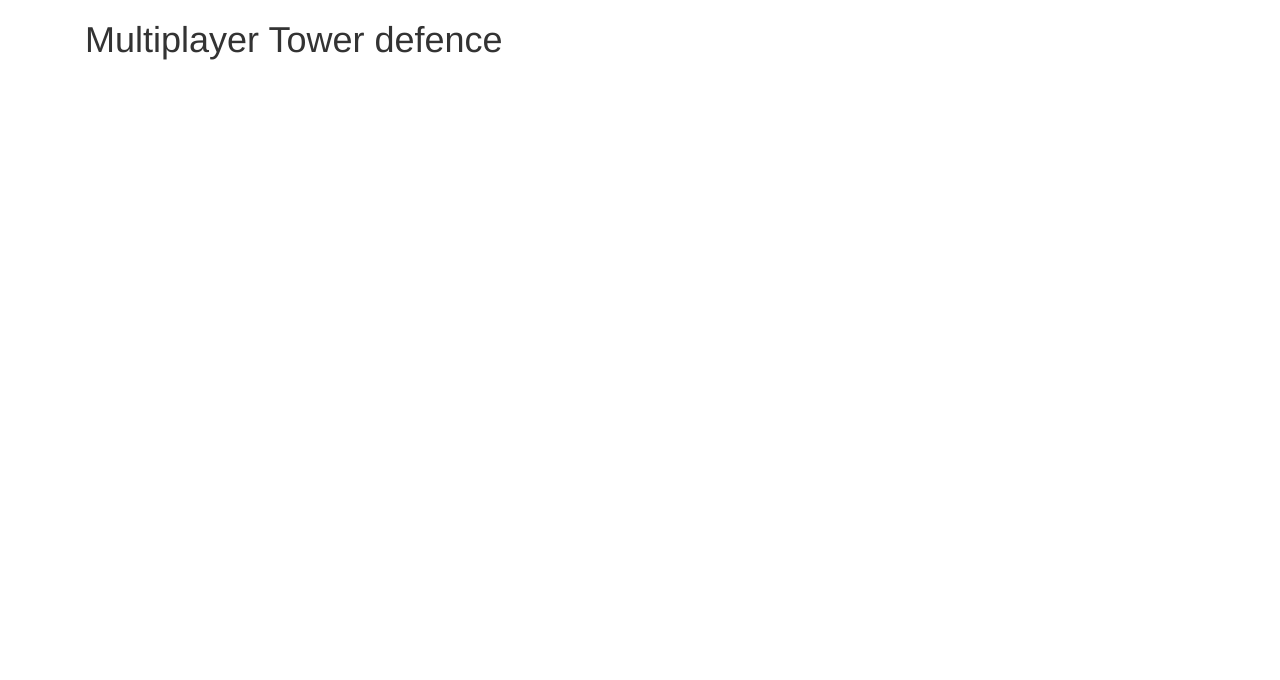
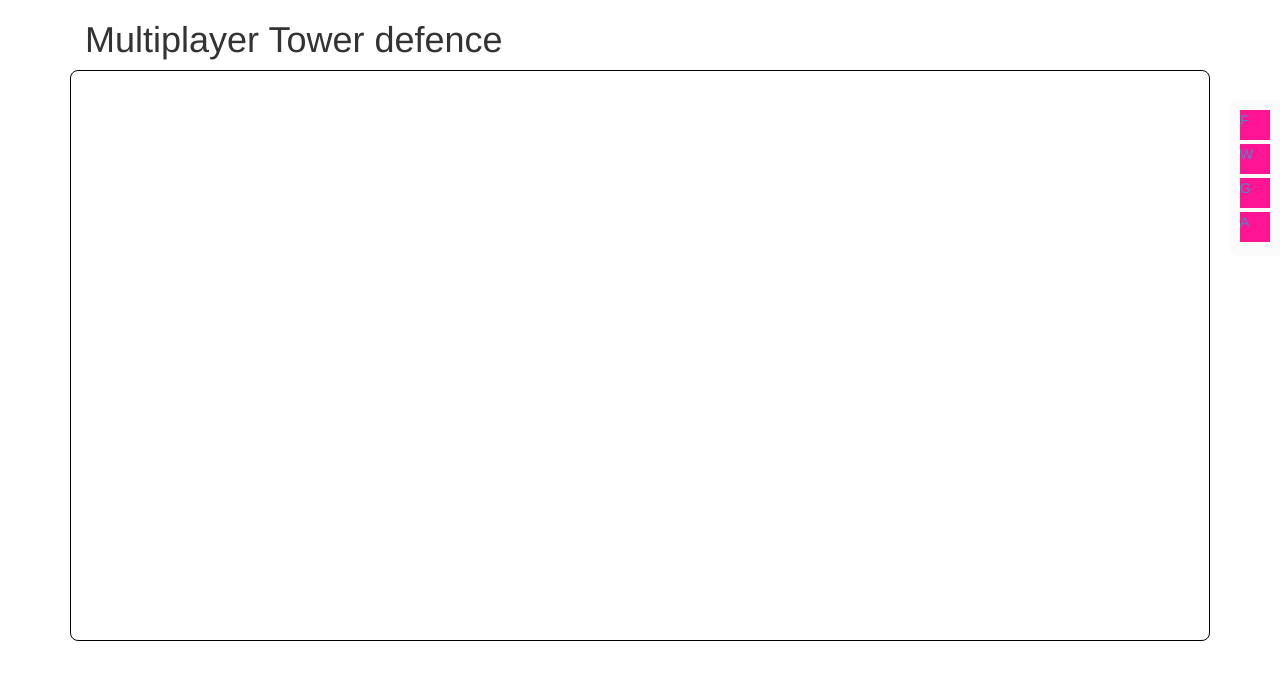
Before and after one commit to tivvit/MTD, a website: page index.html in a window 1280 px wide. Drawn offline with Linux system fonts and the light colour scheme.

Commit message:
basic html+css template

```diff
--- a/css/screen.less
+++ b/css/screen.less
@@ -1,2 +1,39 @@
 @import "../js/bower_components/bootstrap/dist/css/bootstrap.min.css";
 @import "../js/bower_components/bootstrap/dist/css/bootstrap-theme.min.css";
+
+@radius: 8px;
+
+.left-radius() {
+  border-top-left-radius: @radius;
+  border-bottom-left-radius: @radius;
+}
+
+#game {
+  border: 1px solid black;
+  max-width: 100%;
+  border-radius: @radius;
+}
+
+#controls {
+  position: absolute;
+  top: 100px;
+  right: 0;
+  background-color: rgba(250, 250, 250, .8);
+  border-bottom-left-radius: @radius;
+  padding: 10px;
+  .left-radius;
+
+  ul {
+    list-style-type: none;
+    margin: 0;
+    padding: 0;
+
+    li a {
+      width: 30px;
+      height: 30px;
+      display: inline-block;
+      margin-bottom: 4px;
+      background-color: deeppink;
+    }
+  }
+}
--- a/index.html
+++ b/index.html
@@ -8,7 +8,15 @@
 <body>
     <div class="container">
         <div class="col-xs-12"><h1>Multiplayer Tower defence</h1></div>
-        <canvas width="1200" height="600" id="canvas"></canvas>
+        <canvas width="1200" height="600" id="game"></canvas>
+    </div>
+    <div id="controls">
+        <ul>
+            <li><a href="#">F</a></li>
+            <li><a href="#">W</a></li>
+            <li><a href="#">G</a></li>
+            <li><a href="#">A</a></li>
+        </ul>
     </div>
     <script data-main="js/mtd.js" src="js/bower_components/requirejs/require.js"></script>
 </body>
```
Also changed, not shown: css/screen.css.
